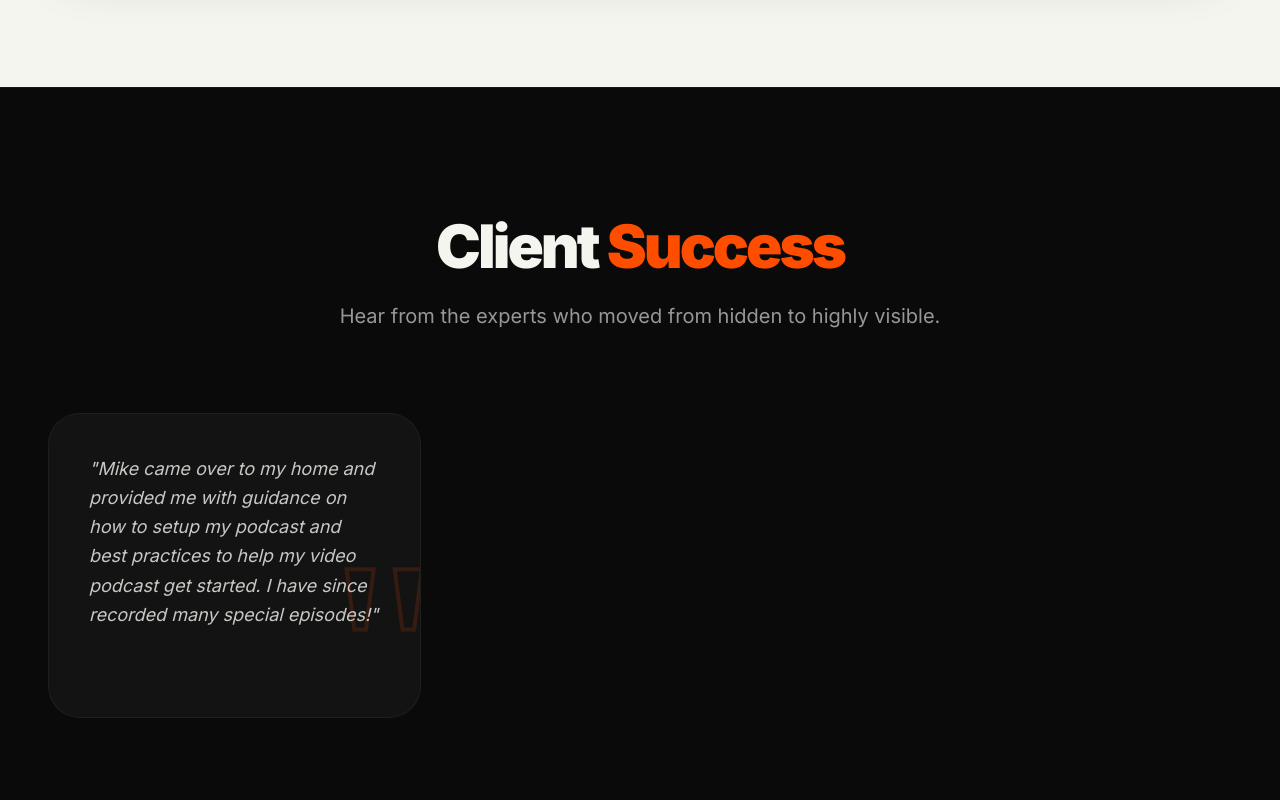
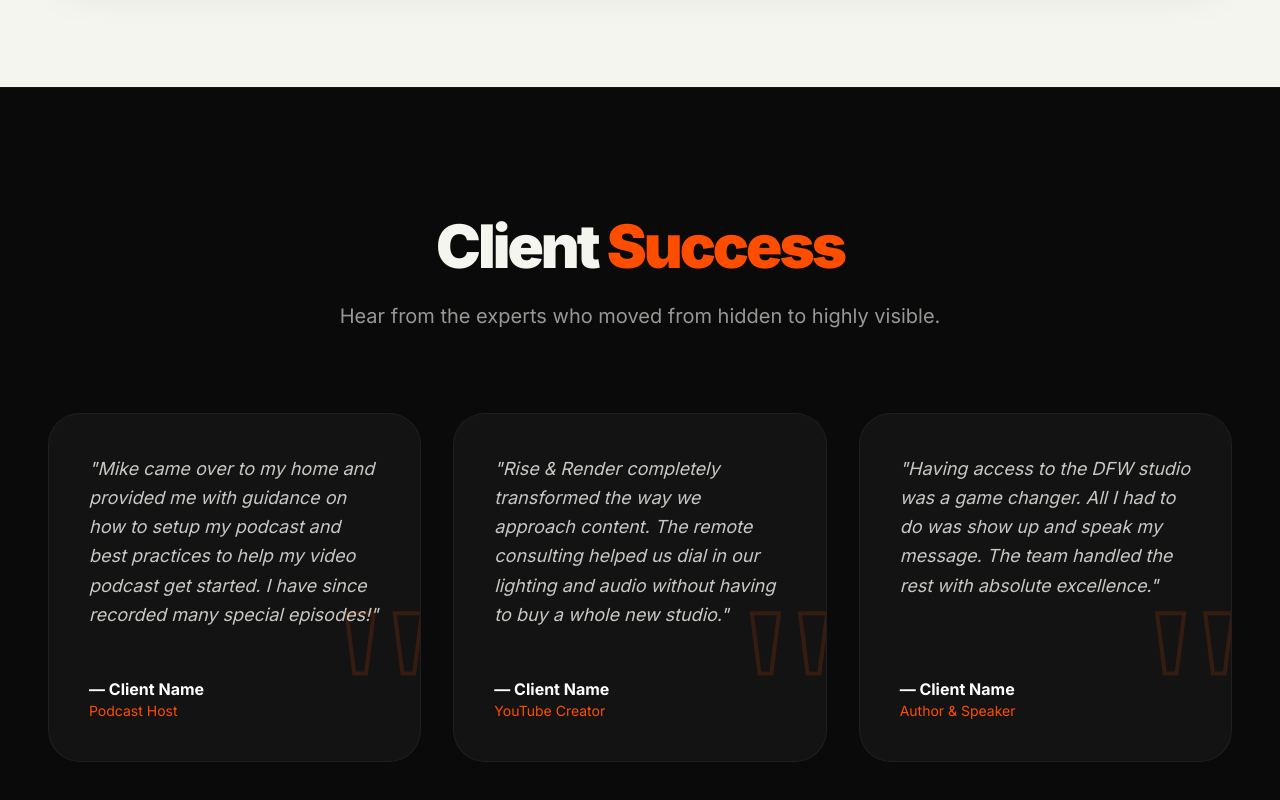
Before and after one commit to mikemillermedia/riseandrendercrc, a React (Vite) app: page / in a window 1280 px wide. Shown: the part 6017-6817 px from the top of the page. Built offline with nearby package versions, Linux system fonts and the light colour scheme; no server answers.

Commit message:
Update LandingPage.tsx

```diff
--- a/LandingPage.tsx
+++ b/LandingPage.tsx
@@ -357,7 +357,7 @@ const LandingPage: React.FC = () => {
         </div>
       </section>
 
-      {/* TESTIMONIALS SECTION */}
+     {/* TESTIMONIALS SECTION */}
       <section id="testimonials" className="py-32 bg-[#0a0a0a] text-[#F5F5F0] border-t border-[#F5F5F0]/5 relative overflow-hidden">
         <div className="max-w-7xl mx-auto px-6 md:px-12 relative z-10">
           <div className="text-center max-w-3xl mx-auto mb-20">
@@ -370,6 +370,7 @@ const LandingPage: React.FC = () => {
           </div>
 
           <div className="grid grid-cols-1 md:grid-cols-3 gap-8">
+            {/* Testimonial 1 */}
             <motion.div whileHover={{ y: -5 }} className="bg-[#131313] p-10 rounded-[2rem] border border-[#F5F5F0]/5 relative overflow-hidden flex flex-col justify-between h-full">
               <div
                 className="absolute -bottom-16 -right-4 text-[16rem] font-serif leading-none select-none"
@@ -380,10 +381,60 @@ const LandingPage: React.FC = () => {
               <p className="text-lg text-[#F5F5F0]/80 italic leading-relaxed mb-12 relative z-10">
                 "Mike came over to my home and provided me with guidance on how to setup my podcast and best practices to help my video podcast get started. I have since recorded many special episodes!"
               </p>
+              <div className="relative z-10">
+                <p className="font-bold text-white">— Client Name</p>
+                <p className="text-sm text-[#ff4d00]">Podcast Host</p>
+              </div>
             </motion.div>
+
+            {/* Testimonial 2 */}
+            <motion.div whileHover={{ y: -5 }} className="bg-[#131313] p-10 rounded-[2rem] border border-[#F5F5F0]/5 relative overflow-hidden flex flex-col justify-between h-full">
+              <div
+                className="absolute -bottom-16 -right-4 text-[16rem] font-serif leading-none select-none"
+                style={{ color: 'transparent', WebkitTextStroke: '4px rgba(255, 77, 0, 0.15)' }}
+              >
+                "
+              </div>
+              <p className="text-lg text-[#F5F5F0]/80 italic leading-relaxed mb-12 relative z-10">
+                "Rise & Render completely transformed the way we approach content. The remote consulting helped us dial in our lighting and audio without having to buy a whole new studio."
+              </p>
+              <div className="relative z-10">
+                <p className="font-bold text-white">— Client Name</p>
+                <p className="text-sm text-[#ff4d00]">YouTube Creator</p>
+              </div>
+            </motion.div>
+
+            {/* Testimonial 3 */}
+            <motion.div whileHover={{ y: -5 }} className="bg-[#131313] p-10 rounded-[2rem] border border-[#F5F5F0]/5 relative overflow-hidden flex flex-col justify-between h-full">
+              <div
+                className="absolute -bottom-16 -right-4 text-[16rem] font-serif leading-none select-none"
+                style={{ color: 'transparent', WebkitTextStroke: '4px rgba(255, 77, 0, 0.15)' }}
+              >
+                "
+              </div>
+              <p className="text-lg text-[#F5F5F0]/80 italic leading-relaxed mb-12 relative z-10">
+                "Having access to the DFW studio was a game changer. All I had to do was show up and speak my message. The team handled the rest with absolute excellence."
+              </p>
+              <div className="relative z-10">
+                <p className="font-bold text-white">— Client Name</p>
+                <p className="text-sm text-[#ff4d00]">Author & Speaker</p>
+              </div>
+            </motion.div>
+
           </div>
         </div>
       </section>
+
+      {/* Back to Top Button */}
+      {showBackToTop && (
+        <button
+          onClick={() => window.scrollTo({ top: 0, behavior: 'smooth' })}
+          className="fixed bottom-6 left-6 z-40 bg-white/10 hover:bg-[#ff4d00] text-white p-3 rounded-full transition-all shadow-xl backdrop-blur-md border border-white/10"
+        >
+          <svg xmlns="http://www.w3.org/2000/svg" width="20" height="20" viewBox="0 0 24 24" fill="none" stroke="currentColor" strokeWidth="2" strokeLinecap="round" strokeLinejoin="round"><path d="m18 15-6-6-6 6"/></svg>
+        </button>
+      )}
+
     </div>
   );
 };
```
